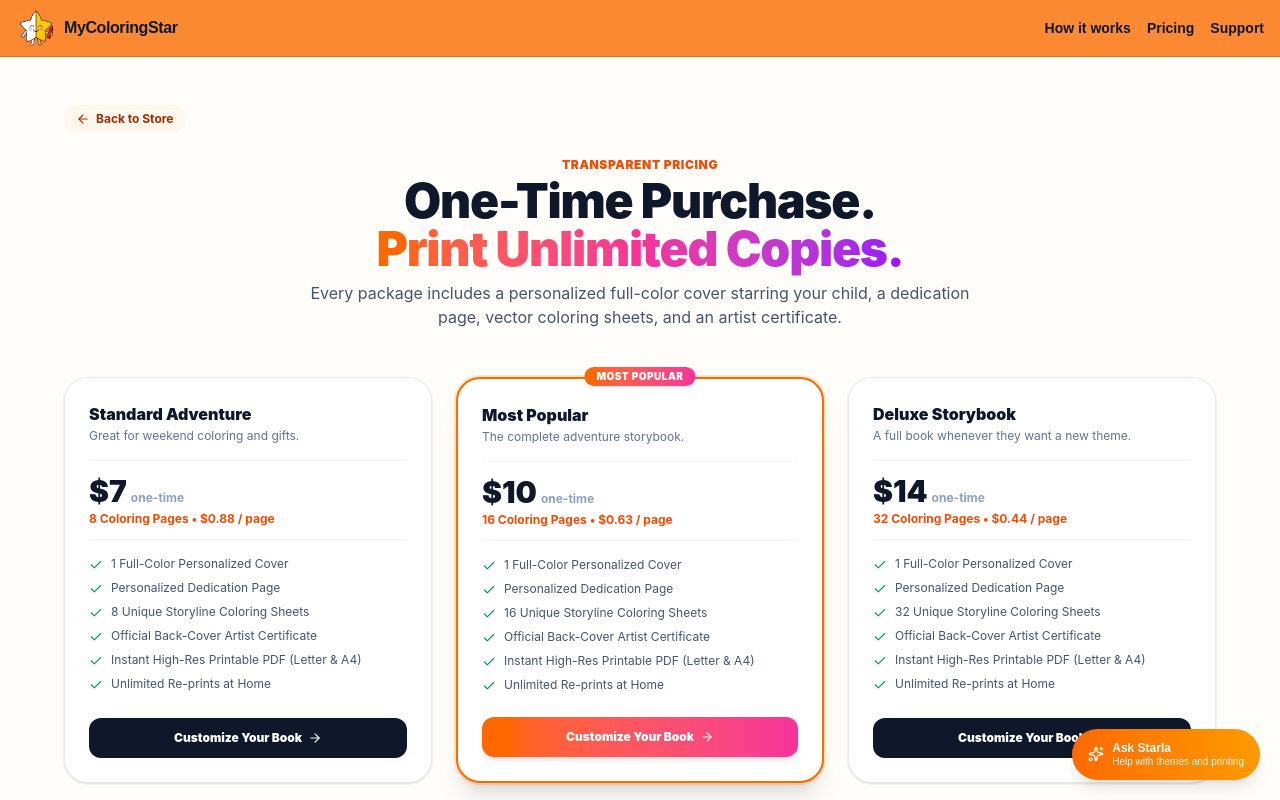
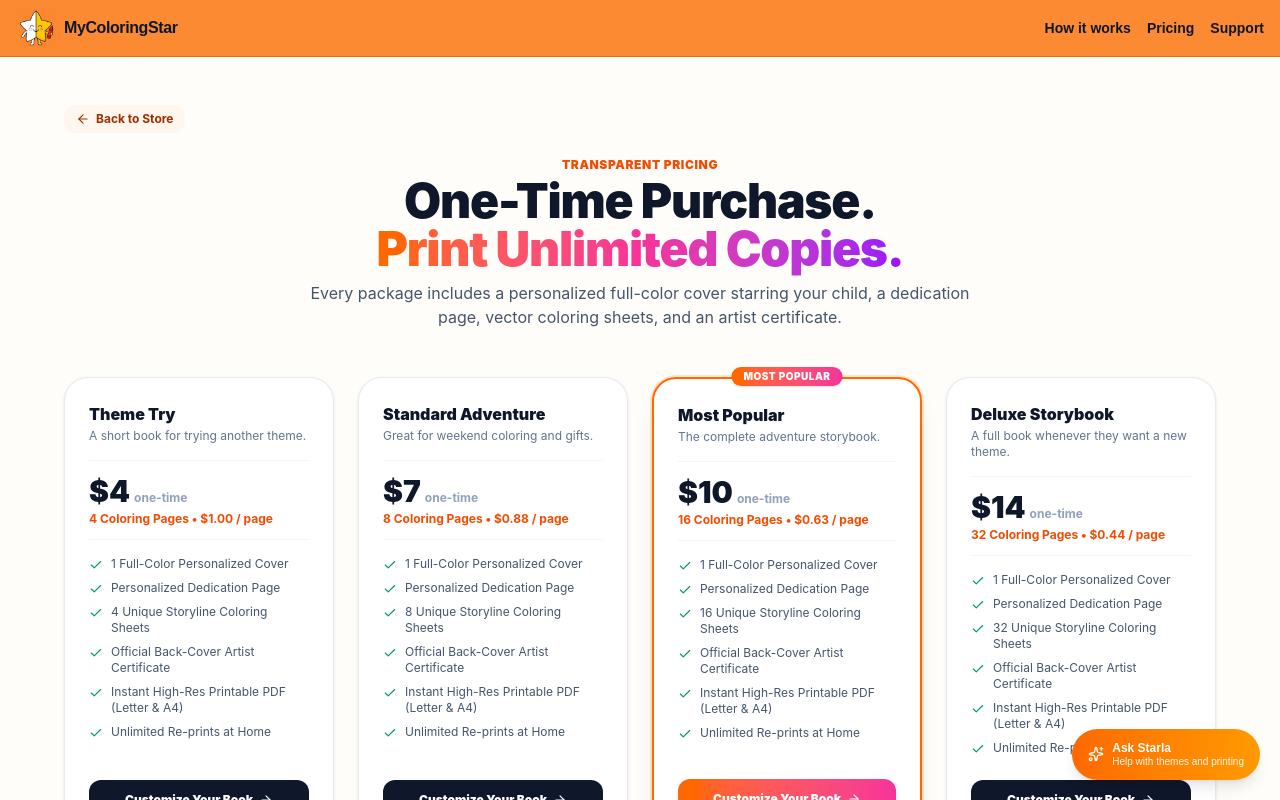
Before and after one commit to mensuraljaheshery-netizen/mycoloring-star, a Next.js app: page /pricing in a window 1280 px wide. Shown: the top 800 px of the page. Built offline with nearby package versions, Linux system fonts and the light colour scheme.

Commit message:
Add a $4 book with 4 coloring pages.

```diff
--- a/src/app/api/chat/route.ts
+++ b/src/app/api/chat/route.ts
@@ -18,7 +18,7 @@ export async function POST(req: NextRequest) {
 ### THE CREATION PROCESS (4 SIMPLE STEPS)
 1. Pick an adventure world (from 34 options including Superhero, Princess, Dinosaur, Astronaut, Animals, or Surprise Variety Pack).
 2. Enter the child's name and attach a clear face photo.
-3. Select your package size (8, 16, or 32 pages).
+3. Select your package size (4, 8, 16, or 32 pages).
 4. Download your instant high-resolution printable PDF or claim a free mini-book sample.
 
 ### FREE SAMPLE OFFER ("TRY BEFORE YOU BUY")
@@ -26,6 +26,7 @@ export async function POST(req: NextRequest) {
 - Rate-limiting policy: Strictly limited to 1 free mini-book claim per family or household.
 
 ### PACKAGES & CURRENT CANONICAL PRICING (NEVER QUOTE OLD PRICES)
+- Theme Try: 4 coloring pages + 1 full-color personalized cover — $4
 - Standard: 8 coloring pages + 1 full-color personalized cover — $7
 - Most Popular: 16 coloring pages + 1 full-color personalized cover — $10
 - Deluxe Storybook: 32 coloring pages + 1 full-color personalized cover — $14
@@ -128,7 +129,7 @@ export async function POST(req: NextRequest) {
 
     // Clean customer-facing fallback rather than throwing a raw 500 error
     return NextResponse.json({
-      reply: "Hi there! 🌟 I'm Starla. We create personalized coloring books starring your child starting at $7 with instant printable PDF delivery. If you need any special assistance, our team is always ready at support@mycoloringstar.com!"
+      reply: "Hi there! 🌟 I'm Starla. We create personalized coloring books starring your child starting at $4 with instant printable PDF delivery. If you need any special assistance, our team is always ready at support@mycoloringstar.com!"
     });
   } catch (err: any) {
     console.error('Chat API Error:', err);
--- a/src/app/layout.tsx
+++ b/src/app/layout.tsx
@@ -10,7 +10,7 @@ export const metadata: Metadata = {
     template: '%s | MyColoringStar',
   },
   description:
-    'Turn a photo of your child into a print-at-home coloring book. Free 3-page sample. Paid books are $7–$14, instant PDF, unlimited reprints.',
+    'Turn a photo of your child into a print-at-home coloring book. Free 3-page sample. Paid books are $4–$14, instant PDF, unlimited reprints.',
   openGraph: {
     type: 'website',
     siteName: 'MyColoringStar',
--- a/src/app/page.tsx
+++ b/src/app/page.tsx
@@ -4,12 +4,12 @@ import HomeExperience from '@/components/HomeExperience';
 export const metadata: Metadata = {
   title: 'Personalized Coloring Books Starring Your Child',
   description:
-    'Turn a photo of your child into a print-at-home coloring book. Free 3-page sample. Paid books are $7–$14, instant PDF, unlimited reprints.',
+    'Turn a photo of your child into a print-at-home coloring book. Free 3-page sample. Paid books are $4–$14, instant PDF, unlimited reprints.',
   alternates: { canonical: '/' },
   openGraph: {
     title: 'Personalized Coloring Books Starring Your Child',
     description:
-      'Free 3-page sample. Paid coloring books are $7–$14, delivered as a print-at-home PDF.',
+      'Free 3-page sample. Paid coloring books are $4–$14, delivered as a print-at-home PDF.',
     url: 'https://www.mycoloringstar.com/',
     images: [{ url: '/sample-cover.png', alt: 'Sample personalized coloring book cover' }],
   },
@@ -22,7 +22,7 @@ const faqs = [
   },
   {
     q: 'What do I receive after purchase?',
-    a: 'An instant high-resolution PDF with a customized full-color cover, a dedication page, the coloring pages you ordered (8, 16, or 32), and a back cover.',
+    a: 'An instant high-resolution PDF with a customized full-color cover, a dedication page, the coloring pages you ordered (4, 8, 16, or 32), and a back cover.',
   },
   {
     q: 'Is the book digital or physical?',
--- a/src/app/pricing/layout.tsx
+++ b/src/app/pricing/layout.tsx
@@ -2,11 +2,12 @@ import type { Metadata } from 'next';
 
 export const metadata: Metadata = {
   title: 'Pricing',
-  description: 'One-time coloring books from $7 to $14. Instant PDF, US Letter and A4, unlimited reprints at home.',
+  description: 'One-time coloring books from $4 to $14. Instant PDF, US Letter and A4, unlimited reprints at home.',
   alternates: { canonical: '/pricing' },
 };
 
 const products = [
+  { name: 'Theme Try', pages: 4, price: '4' },
   { name: 'Standard Adventure', pages: 8, price: '7' },
   { name: 'Most Popular Adventure', pages: 16, price: '10' },
   { name: 'Deluxe Storybook', pages: 32, price: '14' },
--- a/src/app/pricing/page.tsx
+++ b/src/app/pricing/page.tsx
@@ -5,6 +5,23 @@ import Link from 'next/link';
 import { ArrowLeft, ArrowRight, Check, Sparkles, Printer, ShieldCheck } from 'lucide-react';
 
 const TIERS = [
+  {
+    id: '4',
+    name: 'Theme Try',
+    pages: '4 Coloring Pages',
+    price: '$4',
+    unitPrice: '$1.00 / page',
+    description: 'A short book for trying another theme.',
+    popular: false,
+    features: [
+      '1 Full-Color Personalized Cover',
+      'Personalized Dedication Page',
+      '4 Unique Storyline Coloring Sheets',
+      'Official Back-Cover Artist Certificate',
+      'Instant High-Res Printable PDF (Letter & A4)',
+      'Unlimited Re-prints at Home'
+    ]
+  },
   {
     id: '8',
     name: 'Standard Adventure',
@@ -88,7 +105,7 @@ export default function PricingPage() {
         </div>
 
         {/* PRICING GRID */}
-        <div className="grid grid-cols-1 sm:grid-cols-2 lg:grid-cols-3 gap-6 items-stretch">
+        <div className="grid grid-cols-1 sm:grid-cols-2 lg:grid-cols-4 gap-6 items-stretch">
           {TIERS.map((tier) => (
             <div
               key={tier.id}
--- a/src/app/theme/[slug]/page.tsx
+++ b/src/app/theme/[slug]/page.tsx
@@ -72,6 +72,7 @@ const ALL_34_THEMES: ThemeCatalogItem[] = [
 ];
 
 const PACKAGES_CONFIG: Record<string, { label: string; pages: number; price: string; popular?: boolean }> = {
+  '4': { label: 'Theme Try (4 Pages)', pages: 4, price: '$4', popular: false },
   '8': { label: 'Standard (8 Pages)', pages: 8, price: '$7', popular: false },
   '16': { label: 'Most Popular (16 Pages)', pages: 16, price: '$10', popular: true },
   '32': { label: 'Deluxe Storybook (32 Pages)', pages: 32, price: '$14', popular: false }
@@ -687,7 +688,7 @@ export default function ThemeCustomizerPage() {
           </div>
         )}
 
-        {/* PACKAGE TIER PICKER (8, 16, 32 PAGES) */}
+        {/* PACKAGE TIER PICKER (4, 8, 16, 32 PAGES) */}
         <div className="space-y-3">
           <div>
             <label className="block text-[11px] font-black uppercase text-slate-500 mb-1.5">
--- a/src/components/HomeExperience.tsx
+++ b/src/components/HomeExperience.tsx
@@ -279,7 +279,7 @@ export default function HomePage() {
     },
     {
       q: 'What do I receive after purchase?',
-      a: 'You receive an instant high-resolution printable PDF containing your child’s customized full-color cover page, a personalized dedication page, the exact number of interior coloring pages ordered (8, 16, or 32 pages), and an official back cover artist certificate.'
+      a: 'You receive an instant high-resolution printable PDF containing your child’s customized full-color cover page, a personalized dedication page, the exact number of interior coloring pages ordered (4, 8, 16, or 32 pages), and an official back cover artist certificate.'
     },
     {
       q: 'Is the book digital or physical?',
@@ -323,7 +323,7 @@ export default function HomePage() {
           Add their name, attach a photo, pick an adventure world, and get an instant keepsake coloring book ready for crayons.
         </p>
         <p className="max-w-xl mx-auto text-xs sm:text-sm font-bold text-slate-700 mb-4">
-          Free 3-page sample. Paid books are $7–$14, a digital PDF you print at home, with unlimited reprints.
+          Free 3-page sample. Paid books are $4–$14, a digital PDF you print at home, with unlimited reprints.
         </p>
         <a href="#how-it-works" className="inline-block text-xs font-bold text-orange-600 hover:underline mb-2">
           See how it works
```
